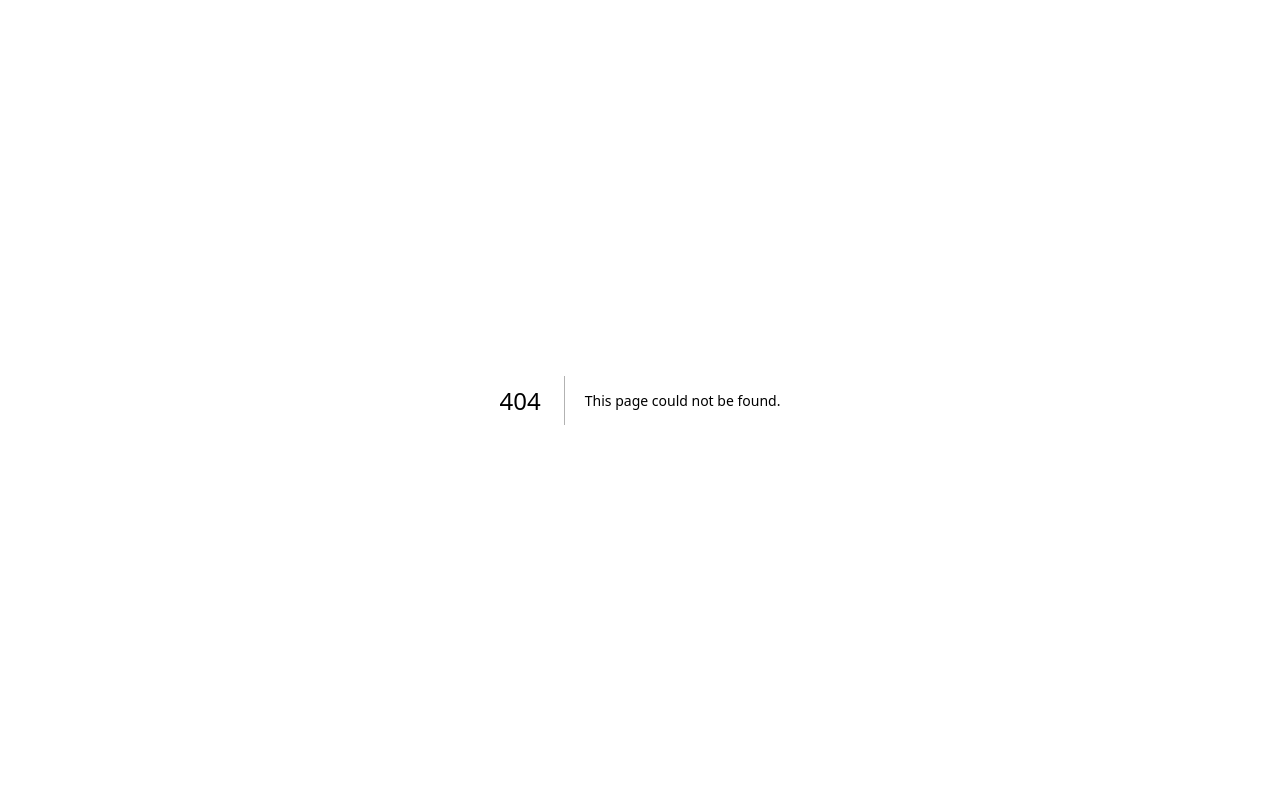
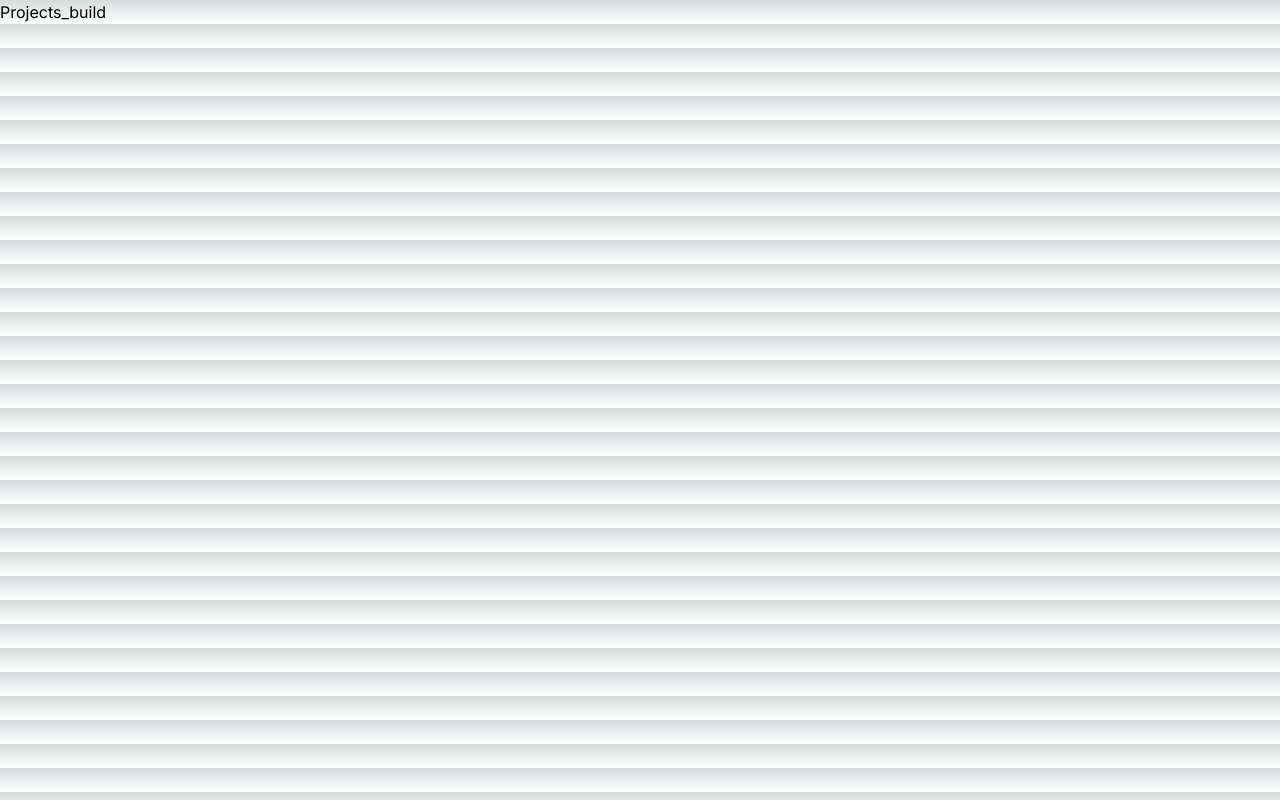
Before and after one commit to Kurtis1955/portweb, a Next.js app: page /pages/project-build in a window 1280 px wide. Before the commit this address had no page. Built offline with nearby package versions, Linux system fonts and the light colour scheme.

Commit message:
Create page.js

```diff
--- /dev/null
+++ b/app/pages/project-build/page.js
@@ -0,0 +1,9 @@
+import React from 'react'
+
+const Projects_build = () => {
+  return (
+    <div>Projects_build</div>
+  )
+}
+
+export default Projects_build;
```
